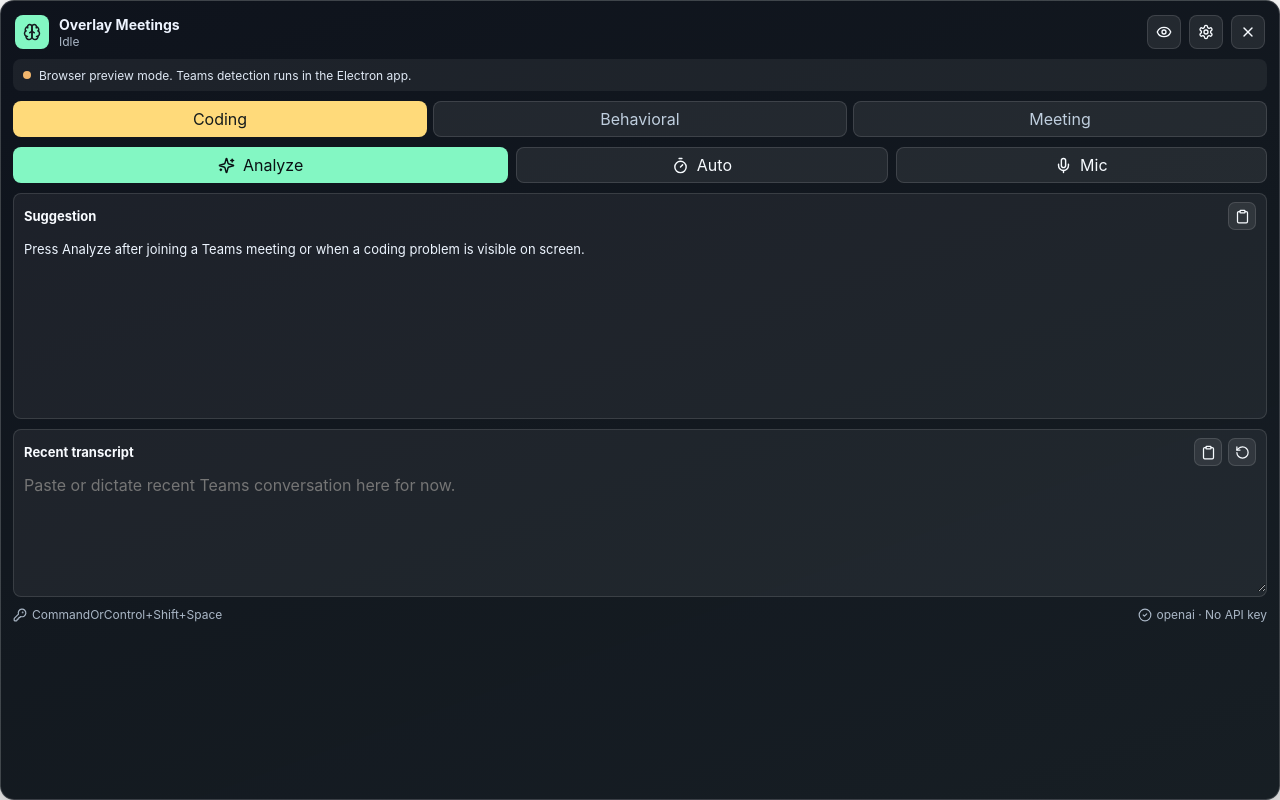
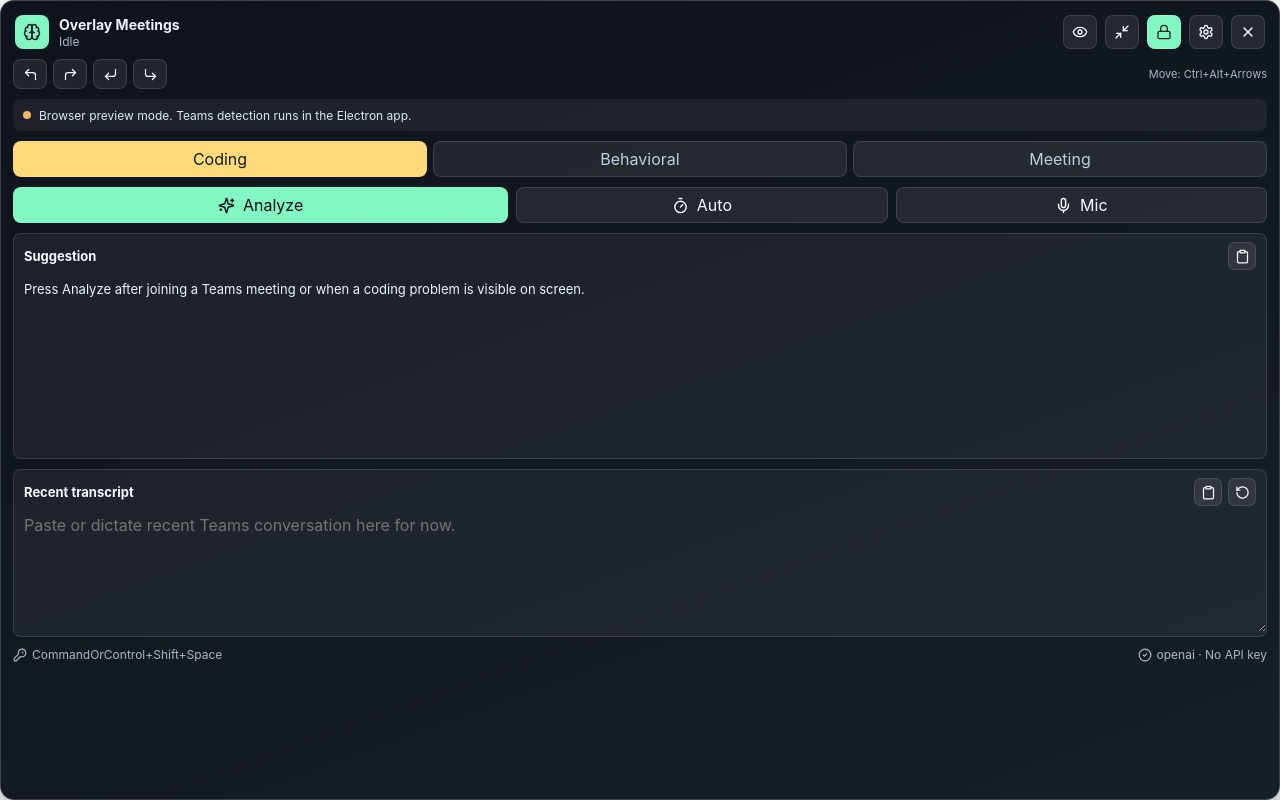
Before and after one commit to sainarenkolla94/overlay-meetings, a React (Vite) app: page / in a window 1280 px wide. Built offline with nearby package versions, Linux system fonts and the light colour scheme.

Commit message:
Add readme doc

```diff
--- a/src/preload/preload.ts
+++ b/src/preload/preload.ts
@@ -1,5 +1,5 @@
 import { contextBridge, ipcRenderer } from "electron";
-import type { AnalyzeInput, AppSettings } from "../shared/types.js";
+import type { AnalyzeInput, AppSettings, WindowNudgeDirection, WindowSnapPosition } from "../shared/types.js";
 
 contextBridge.exposeInMainWorld("overlayApi", {
   getSettings: () => ipcRenderer.invoke("settings:get"),
@@ -7,6 +7,10 @@
   analyzeNow: (input: AnalyzeInput) => ipcRenderer.invoke("assistant:analyze", input),
   getTeamsStatus: () => ipcRenderer.invoke("teams:status"),
   setClickThrough: (enabled: boolean) => ipcRenderer.invoke("window:click-through", enabled),
+  setResizable: (enabled: boolean) => ipcRenderer.invoke("window:resizable", enabled),
+  setCompact: (enabled: boolean) => ipcRenderer.invoke("window:compact", enabled),
+  nudgeWindow: (direction: WindowNudgeDirection, amount?: number) => ipcRenderer.invoke("window:nudge", direction, amount),
+  snapWindow: (position: WindowSnapPosition) => ipcRenderer.invoke("window:snap", position),
   hideOverlay: () => ipcRenderer.invoke("window:hide"),
   onAnalyzeShortcut: (callback: () => void) => {
     const listener = () => callback();
--- a/src/renderer/App.tsx
+++ b/src/renderer/App.tsx
@@ -3,20 +3,27 @@
   Brain,
   CheckCircle2,
   Clipboard,
+  CornerDownLeft,
+  CornerDownRight,
+  CornerUpLeft,
+  CornerUpRight,
   Eye,
   EyeOff,
   KeyRound,
+  Lock,
   Mic,
+  Minimize2,
   Pause,
   Play,
   RotateCcw,
   Settings,
   Sparkles,
   Timer,
+  Unlock,
   X
 } from "lucide-react";
 import { createRoot } from "react-dom/client";
-import type { AnalyzeResult, AppSettings, AssistantStatus, TeamsStatus } from "../shared/types";
+import type { AnalyzeResult, AppSettings, AssistantStatus, TeamsStatus, WindowSnapPosition } from "../shared/types";
 import "./styles.css";
 
 const defaultSettings: AppSettings = {
@@ -58,6 +65,10 @@
       message: "Browser preview mode. Teams detection runs in the Electron app."
     }),
     setClickThrough: async () => undefined,
+    setResizable: async () => undefined,
+    setCompact: async () => undefined,
+    nudgeWindow: async () => undefined,
+    snapWindow: async () => undefined,
     hideOverlay: async () => undefined,
     onAnalyzeShortcut: () => () => undefined,
     onToggleVisibility: () => () => undefined
@@ -84,6 +95,8 @@
   const [lastCapture, setLastCapture] = useState<string | undefined>();
   const [error, setError] = useState("");
   const [autoAnalyze, setAutoAnalyze] = useState(false);
+  const [compact, setCompact] = useState(false);
+  const [resizeLocked, setResizeLocked] = useState(true);
   const [history, setHistory] = useState<SuggestionItem[]>([]);
   const recognitionRef = useRef<SpeechRecognition | null>(null);
   const transcriptRef = useRef(transcript);
@@ -115,6 +128,7 @@
       setDraftSettings(loaded);
     });
     refreshTeamsStatus();
+    void overlayApi.setResizable(false);
 
     const removeAnalyze = overlayApi.onAnalyzeShortcut(() => {
       void analyze(transcriptRef.current, modeRef.current);
@@ -228,6 +242,28 @@
     await overlayApi.setClickThrough(next);
   }
 
+  async function toggleCompact() {
+    const next = !compact;
+    setCompact(next);
+    if (next) {
+      setResizeLocked(true);
+      await overlayApi.setCompact(true);
+      return;
+    }
+    await overlayApi.setCompact(false);
+    await overlayApi.setResizable(!resizeLocked);
+  }
+
+  async function toggleResizeLock() {
+    const next = !resizeLocked;
+    setResizeLocked(next);
+    await overlayApi.setResizable(!next && !compact);
+  }
+
+  async function snap(position: WindowSnapPosition) {
+    await overlayApi.snapWindow(position);
+  }
+
   async function copyAnswer() {
     await navigator.clipboard.writeText(answer);
   }
@@ -237,10 +273,10 @@
   }
 
   return (
-    <main className="shell">
+    <main className={compact ? "shell compactShell" : "shell"}>
       <header className="titlebar">
         <div className="brand">
-          <div className="logo">
+          <div className="logo dragHandle" title="Drag overlay">
             <Brain size={18} />
           </div>
           <div>
@@ -252,6 +288,12 @@
           <button title="Toggle click-through" onClick={toggleClickThrough} className={clickThrough ? "active iconButton" : "iconButton"}>
             {clickThrough ? <EyeOff size={16} /> : <Eye size={16} />}
           </button>
+          <button title="Compact mode" onClick={toggleCompact} className={compact ? "active iconButton" : "iconButton"}>
+            <Minimize2 size={16} />
+          </button>
+          <button title="Lock resizing" onClick={toggleResizeLock} className={resizeLocked ? "active iconButton" : "iconButton"}>
+            {resizeLocked ? <Lock size={16} /> : <Unlock size={16} />}
+          </button>
           <button title="Settings" onClick={() => setShowSettings(true)} className="iconButton">
             <Settings size={16} />
           </button>
@@ -261,10 +303,18 @@
         </div>
       </header>
 
-      <section className="statusStrip">
+      <section className="snapBar" aria-label="Snap overlay">
+        <button title="Snap top left" onClick={() => snap("top-left")}><CornerUpLeft size={15} /></button>
+        <button title="Snap top right" onClick={() => snap("top-right")}><CornerUpRight size={15} /></button>
+        <button title="Snap bottom left" onClick={() => snap("bottom-left")}><CornerDownLeft size={15} /></button>
+        <button title="Snap bottom right" onClick={() => snap("bottom-right")}><CornerDownRight size={15} /></button>
+        <span>Move: Ctrl+Alt+Arrows</span>
+      </section>
+
+      {!compact && <section className="statusStrip">
         <span className={teamsStatus?.detected ? "dot ok" : "dot"} />
         <span>{teamsStatus?.message ?? "Checking Microsoft Teams..."}</span>
-      </section>
+      </section>}
 
       <section className="modeBar" aria-label="Assistant mode">
         <button className={mode === "coding" ? "selected" : ""} onClick={() => setMode("coding")}>Coding</button>
@@ -298,7 +348,7 @@
         {error && <p className="error">{error}</p>}
       </section>
 
-      <section className="transcriptPanel">
+      {!compact && <section className="transcriptPanel">
         <div className="panelHeader">
           <span>Recent transcript</span>
           <div className="panelActions">
@@ -315,9 +365,9 @@
           onChange={(event) => setTranscript(event.target.value)}
           placeholder="Paste or dictate recent Teams conversation here for now."
         />
-      </section>
+      </section>}
 
-      {history.length > 0 && (
+      {!compact && history.length > 0 && (
         <section className="historyPanel">
           <div className="panelHeader">
             <span>Session history</span>
@@ -336,12 +386,12 @@
         </section>
       )}
 
-      <footer className="footer">
+      {!compact && <footer className="footer">
         <span><KeyRound size={14} /> {settings.triggerHotkey}</span>
         <span><CheckCircle2 size={14} /> {settings.provider} · {maskedKey}</span>
-      </footer>
+      </footer>}
 
-      {lastCapture && (
+      {!compact && lastCapture && (
         <details className="capturePreview">
           <summary>Last screen capture</summary>
           <img src={lastCapture} alt="Last captured screen" />
--- a/src/renderer/styles.css
+++ b/src/renderer/styles.css
@@ -62,13 +62,22 @@
   overflow: hidden;
 }
 
+.compactShell {
+  padding: 10px;
+}
+
 .titlebar {
-  -webkit-app-region: drag;
+  -webkit-app-region: no-drag;
   display: flex;
   align-items: center;
   justify-content: space-between;
   gap: 12px;
   padding: 2px 2px 10px;
+}
+
+.dragHandle {
+  -webkit-app-region: drag;
+  cursor: move;
 }
 
 .brand {
@@ -106,6 +115,7 @@
 
 .windowActions,
 .controls,
+.snapBar,
 .modalActions {
   display: flex;
   align-items: center;
@@ -115,10 +125,32 @@
 .windowActions,
 .windowActions button,
 .controls button,
+.snapBar button,
 .modeBar button,
 .panelHeader button,
 .modalActions button {
   -webkit-app-region: no-drag;
+}
+
+.snapBar {
+  display: grid;
+  grid-template-columns: repeat(4, 34px) 1fr;
+  align-items: center;
+  gap: 6px;
+  margin-bottom: 10px;
+}
+
+.snapBar button {
+  width: 34px;
+  min-height: 30px;
+  padding: 0;
+}
+
+.snapBar span {
+  min-width: 0;
+  color: #aab7c6;
+  font-size: 11px;
+  text-align: right;
 }
 
 .iconButton {
@@ -236,6 +268,16 @@
   font-family: inherit;
   font-size: 13px;
   line-height: 1.45;
+}
+
+.compactShell .answerPanel pre {
+  min-height: 118px;
+  max-height: 142px;
+}
+
+.compactShell .modeBar,
+.compactShell .controls {
+  padding-top: 0;
 }
 
 .loader {
--- a/src/shared/types.ts
+++ b/src/shared/types.ts
@@ -31,3 +31,6 @@
   platform: NodeJS.Platform;
   message: string;
 };
+
+export type WindowNudgeDirection = "up" | "down" | "left" | "right";
+export type WindowSnapPosition = "top-left" | "top-right" | "bottom-left" | "bottom-right";
```
Also changed, not shown: src/global.d.ts (+12 -1 lines), src/main/main.ts (+58 -1 lines), 1 other file (tests, documents, lock files or other folders).
